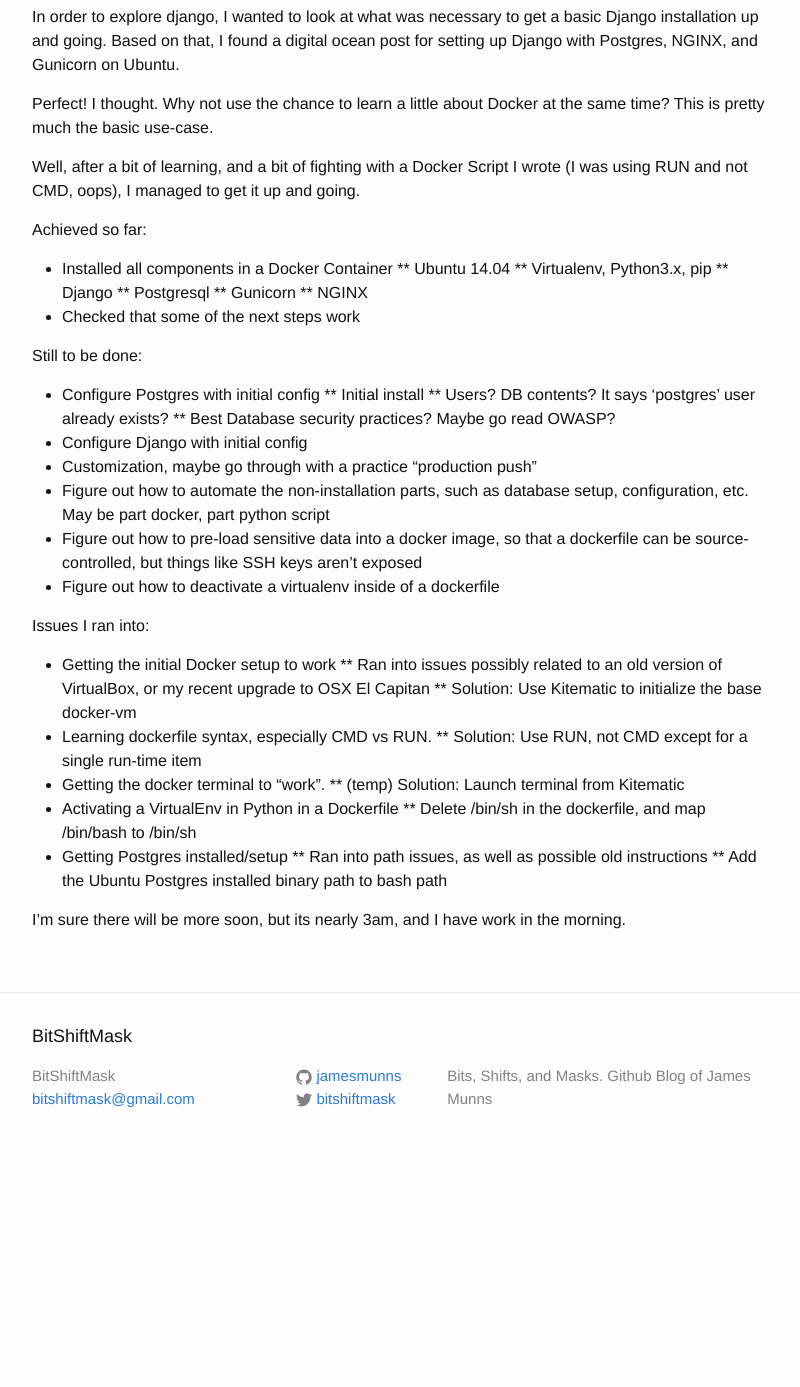
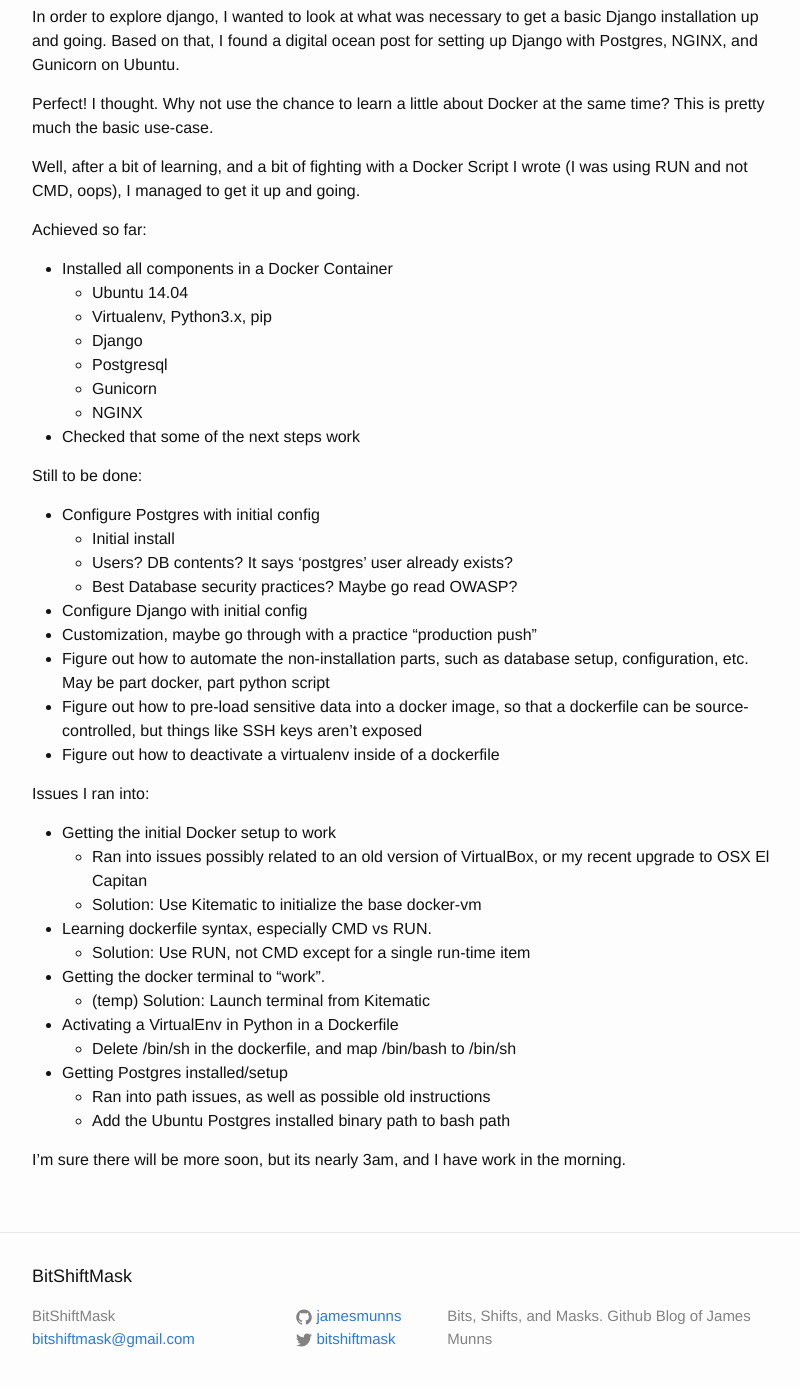
Before and after one commit to jamesmunns/jamesmunns.github.io, a Jekyll site: the page built from _posts/2015-10-07-getting-started-with-docker-django.markdown, in a window 1280 px wide and 1400 px high, scrolled down 237 px. Shown: the top 1387 px of the window, without its empty margins (238-1038 px from the left). Built offline with Jekyll 4.4.1, drawn with Linux system fonts in a browser that asks for light colours; before the commit the page ends 1407 px from its top, so only the background shows below that.

Commit message:
Nested bullet points. I blame atlassian

```diff
--- a/_posts/2015-10-07-getting-started-with-docker-django.markdown
+++ b/_posts/2015-10-07-getting-started-with-docker-django.markdown
@@ -13,20 +13,20 @@ Well, after a bit of learning, and a bit of fighting with a Docker Script I wrot
 Achieved so far:
 
 * Installed all components in a Docker Container
-** Ubuntu 14.04
-** Virtualenv, Python3.x, pip
-** Django
-** Postgresql
-** Gunicorn
-** NGINX
+    * Ubuntu 14.04
+    * Virtualenv, Python3.x, pip
+    * Django
+    * Postgresql
+    * Gunicorn
+    * NGINX
 * Checked that some of the next steps work
 
 Still to be done:
 
 * Configure Postgres with initial config
-** Initial install
-** Users? DB contents? It says 'postgres' user already exists?
-** Best Database security practices? Maybe go read OWASP?
+    * Initial install
+    * Users? DB contents? It says 'postgres' user already exists?
+    * Best Database security practices? Maybe go read OWASP?
 * Configure Django with initial config
 * Customization, maybe go through with a practice "production push"
 * Figure out how to automate the non-installation parts, such as database setup, configuration, etc. May be part docker, part python script
@@ -36,16 +36,16 @@ Still to be done:
 Issues I ran into:
 
 * Getting the initial Docker setup to work
-** Ran into issues possibly related to an old version of VirtualBox, or my recent upgrade to OSX El Capitan
-** Solution: Use Kitematic to initialize the base docker-vm
+    * Ran into issues possibly related to an old version of VirtualBox, or my recent upgrade to OSX El Capitan
+    * Solution: Use Kitematic to initialize the base docker-vm
 * Learning dockerfile syntax, especially CMD vs RUN.
-** Solution: Use RUN, not CMD except for a single run-time item
+    * Solution: Use RUN, not CMD except for a single run-time item
 * Getting the docker terminal to "work".
-** (temp) Solution: Launch terminal from Kitematic
+    * (temp) Solution: Launch terminal from Kitematic
 * Activating a VirtualEnv in Python in a Dockerfile
-** Delete /bin/sh in the dockerfile, and map /bin/bash to /bin/sh
+    * Delete /bin/sh in the dockerfile, and map /bin/bash to /bin/sh
 * Getting Postgres installed/setup
-** Ran into path issues, as well as possible old instructions
-** Add the Ubuntu Postgres installed binary path to bash path
+    * Ran into path issues, as well as possible old instructions
+    * Add the Ubuntu Postgres installed binary path to bash path
 
 I'm sure there will be more soon, but its nearly 3am, and I have work in the morning.
```
